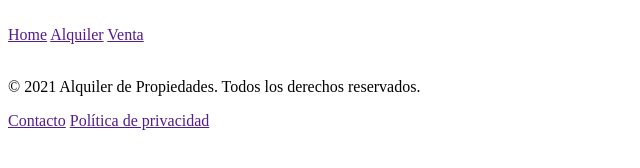
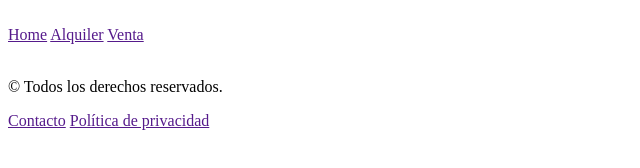
Before and after one commit to mathiasbarbosa/webpropiedades, a plain HTML site: page index.html in a window 1280 px wide. Shown: the whole page, without its empty margins (0-640 px from the left). Drawn offline with Linux system fonts and the light colour scheme.

Commit message:
modifique el contenido del footer

```diff
--- a/index.html
+++ b/index.html
@@ -33,7 +33,7 @@
 
 
   <footer>
-    <p>&copy; 2021 Alquiler de Propiedades. Todos los derechos reservados.</p>
+    <p>&copy; Todos los derechos reservados.</p>
     <nav>
       <a href="">Contacto</a>
       <a href="">Política de privacidad</a>
```
